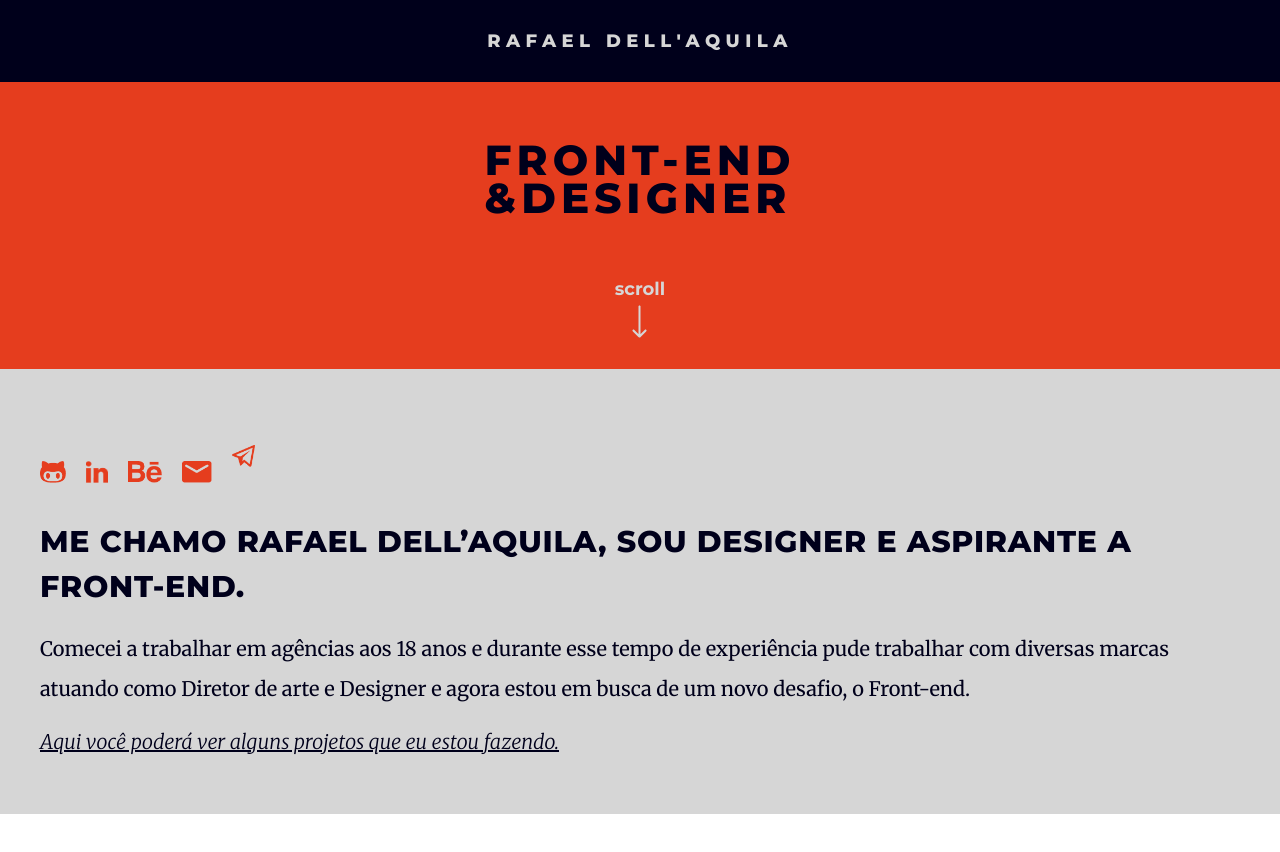
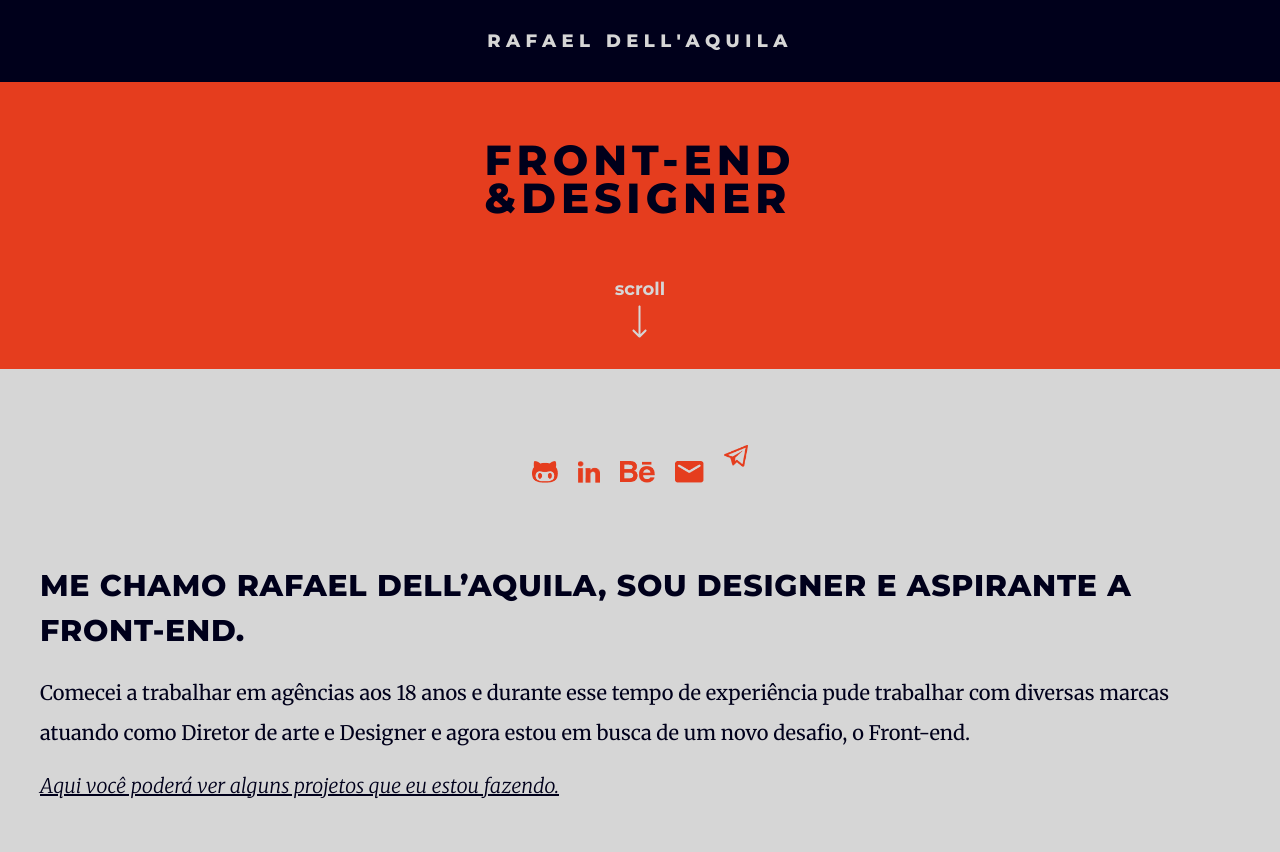
Before and after one commit to rafaeldellaquila/rafaeldellaquila.github.io, a React (Create React App) app: page / in a window 1280 px wide. Shown: the top 852 px of the page. Before the commit the page ends 814 px from the top, so only its background shows below. Built offline with nearby package versions, Linux system fonts and the light colour scheme.

Commit message:
:lipstick: make about-me positions

```diff
--- a/src/component/AboutSection/styles.css
+++ b/src/component/AboutSection/styles.css
@@ -1,4 +1,11 @@
 .about-section {
   background-color: var(--color-zero);
   padding: var(--space-big) var(--space-med) var(--space-big) var(--space-med);
+  display: flex;
+  flex-flow: column nowrap;
+  align-items: center;
 }
+
+.about-section > .social-icons {
+  margin-bottom: var(--space-big);
+}
```
